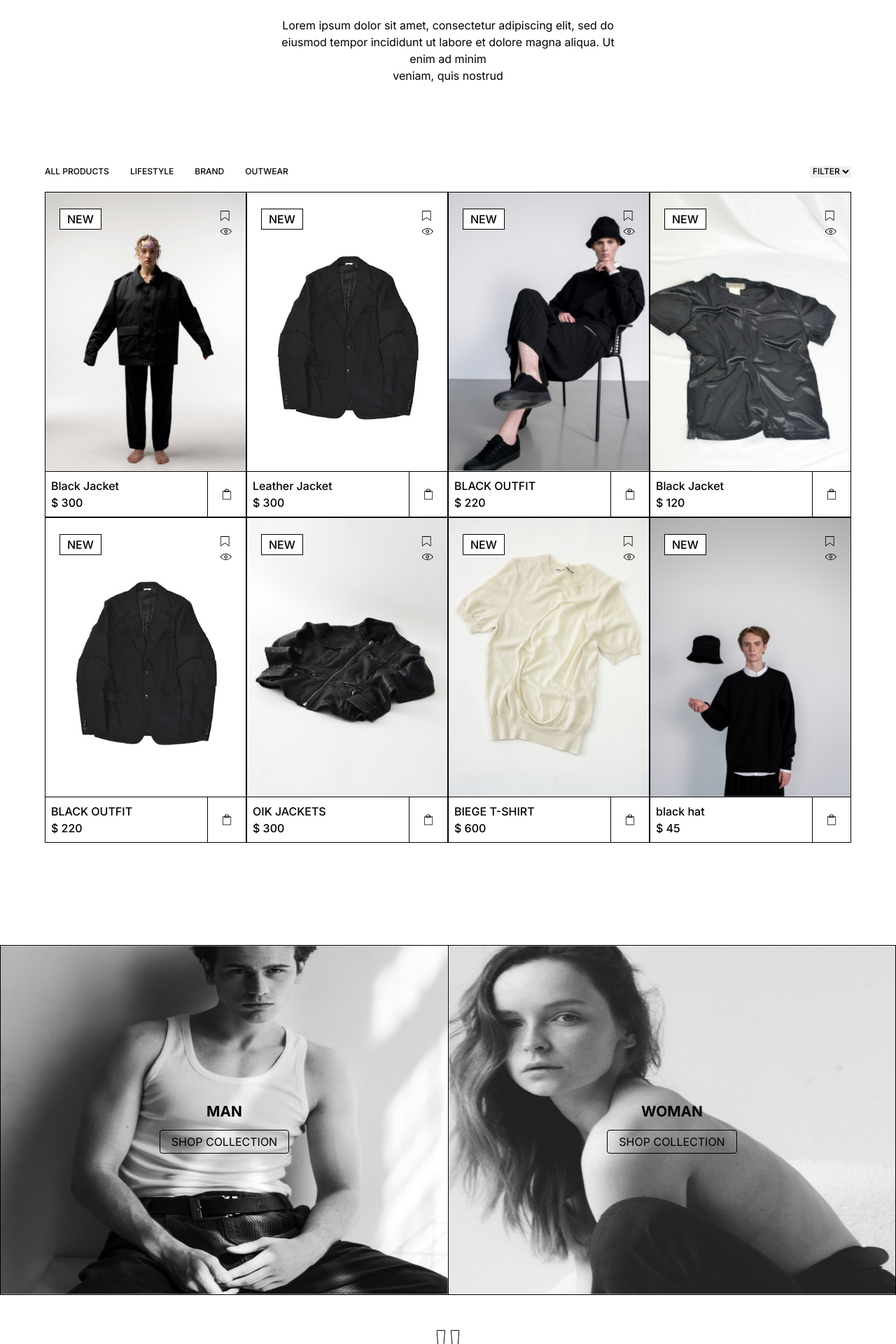
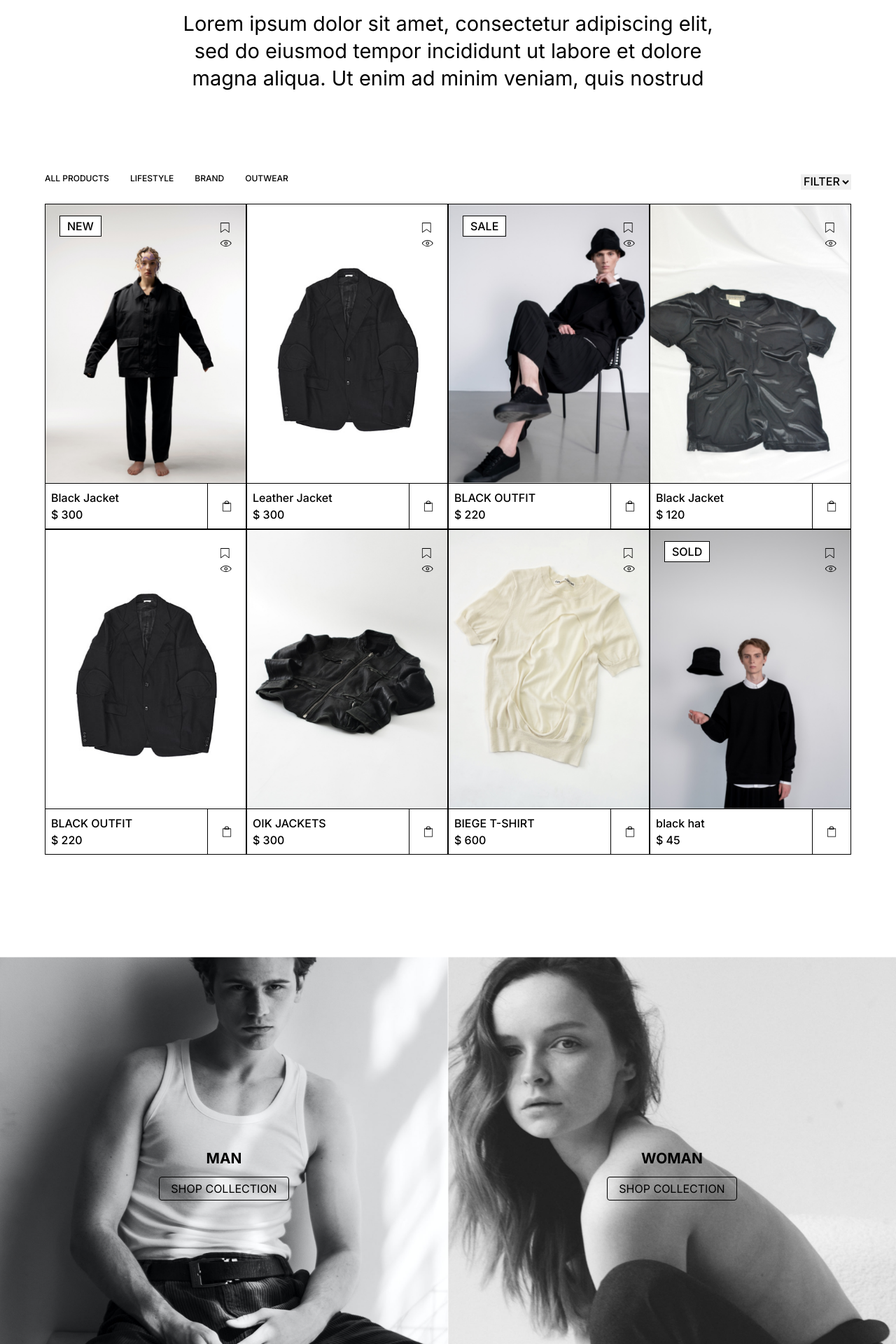
Before and after one commit to ibifaa/e-commerce, a Next.js app: page / in a window 1280 px wide. Shown: the part 660-2580 px from the top of the page at 70% size. Built offline with nearby package versions, Linux system fonts and the light colour scheme.

Commit message:
update on mobile view

```diff
--- a/src/app/components/card.tsx
+++ b/src/app/components/card.tsx
@@ -5,9 +5,10 @@ interface CardProps {
   src: string;
   price: number;
   name: string;
+  status: string;
 }
 
-function Card({ src, price, name }: CardProps) {
+function Card({ src, price, name, status }: CardProps) {
   const backgroundImageStyle = `url(${src})`;
   return (
     <div className="card">
@@ -16,9 +17,15 @@ function Card({ src, price, name }: CardProps) {
         style={{ backgroundImage: backgroundImageStyle }}
       >
         <div className="mt-4 flex justify-between">
-          <button className=" mx-[20px] py-[2px] m-auto px-[10px] border border-black bg-[white] text-[1rem]">
-            NEW
-          </button>
+          <div>
+            {" "}
+            {status && (
+              <p className="mx-[20px] py-[2px] m-auto px-[10px] border border-black bg-[white] text-[1rem]">
+                {status}
+              </p>
+            )}
+          </div>
+
           <div className="mx-[20px]">
             <img
               src="/images/svg/pseudo.svg"
--- a/src/app/components/content.tsx
+++ b/src/app/components/content.tsx
@@ -8,34 +8,40 @@ function Content() {
       src: "/images/png/tilesOne.png",
       price: 300,
       name: "Black Jacket",
+      status: "NEW",
     },
 
     {
       src: "images/png/product-new-img-1.jpg.png",
       price: 300,
       name: "Leather Jacket",
+      status: "",
     },
 
     {
       src: "images/png/Main-product-list-3.jpg.png",
       price: 220,
       name: "BLACK OUTFIT",
+      status: "SALE",
     },
     {
       src: "/images/png/Main-product-list-4.jpg.png",
       price: 120,
       name: "Black Jacket",
+      status: "",
     },
 
     {
       src: "images/png/product-new-img-1.jpg.png",
       price: 220,
       name: "BLACK OUTFIT",
+      status: "",
     },
     {
       src: "/images/png/Main-product-list-2.jpg.png",
       price: 300,
       name: "OIK JACKETS",
+      status: "",
     },
 
     {
@@ -47,6 +53,7 @@ function Content() {
       src: "/images/png/Main-product-list-8.jpg.png",
       price: 45,
       name: "black hat",
+      status: "SOLD",
     },
   ];
 
@@ -57,7 +64,6 @@ function Content() {
     "/images/png/div.qodef-e (4).png",
     "/images/png/div.qodef-e (5).png",
     "/images/png/div.qodef-e (1).png",
-    "/images/png/div.qodef-e (2).png",
     "/images/png/div.qodef-e (2).png",
     "/images/png/div.qodef-e (2).png",
   ];
@@ -84,16 +90,16 @@ function Content() {
   ];
 
   return (
-    <section className=" body-font text-black w-full">
-      <p className="text-center w-[40%] m-auto text-[1rem] mt-[60px]">
+    <section className=" body-font text-black w-full my-[50px]">
+      <p className="text-center w-[90%] sm:w-[60%] m-auto text-[29px] leading-[39px]">
         Lorem ipsum dolor sit amet, consectetur adipiscing elit, sed do eiusmod
-        tempor incididunt ut labore et dolore magna aliqua. Ut enim ad minim{" "}
-        <br /> veniam, quis nostrud
+        tempor incididunt ut labore et dolore magna aliqua. Ut enim ad minim
+        veniam, quis nostrud
       </p>
 
-      <div className="container py-24 mx-auto text-[12px] font-medium w-[90%] m-auto">
+      <div className="container py-24 mx-auto  font-medium w-[90%] m-auto">
         <nav className="flex justify-between my-[20px]">
-          <div className="flex gap-[30px]">
+          <div className="flex gap-[30px] text-[12px] leading-[15px]">
             {" "}
             <a> ALL PRODUCTS </a>
             <a>LIFESTYLE </a>
@@ -114,13 +120,14 @@ function Content() {
               src={item.src}
               price={item.price}
               name={item.name}
+              status={item.status}
             />
           ))}
         </div>
       </div>
 
-      <div className="grid lg:grid-cols-2 sm:grid-cols-1 h-[600px] py-[50px] w-full ">
-        <div className="bg-[url('/images/png/home-image.png')] bg-[length:100%_100%] bg-top p-[10%] bg-no-repeat border-l-[1px] border-t-[1px] border-b-[1px]  border-[black] flex justify-center items-center w-full">
+      <div className="grid lg:grid-cols-2 sm:grid-cols-1  py-[50px] w-full ">
+        <div className="bg-[url('/images/png/home-image.png')] bg-[length:100%_100%] bg-top p-[10%] bg-no-repeat flex justify-center items-center w-full sm:h-[600px] h-[500px]">
           <div className="m-auto pt-[10px]">
             <p className="text-black font-bold text-[1.3rem] text-center py-[10px]">
               MAN
@@ -130,8 +137,9 @@ function Content() {
             </button>
           </div>
         </div>
-        <div className="bg-[url('/images/png/main-home-category-img-5.jpg.png')] bg-[length:100%_100%] bg-center-top p-[10%] bg-no-repeat border-r-[1px] border-l-[1px] border-t-[1px] border-b-[1px] border-[black] flex justify-center items-center w-full">
-          <div className="m-auto pt-[10px]">
+
+        <div className="bg-[url('/images/png/main-home-category-img-5.jpg.png')] bg-[length:100%_100%] bg-center-top p-[10%] bg-no-repeat  flex justify-center items-center w-full sm:h-[600px] h-[500px]">
+          <div className="m-auto sm:pt-[10px]">
             <p className="text-black font-bold text-[1.3rem] text-center py-[10px]">
               WOMAN
             </p>
@@ -142,19 +150,19 @@ function Content() {
         </div>
       </div>
 
-      <div className="m-auto">
-        <div className="py-[50px">
+      <div className="m-auto h-[600px] sm:h-[300px] ">
+        <div className="">
           <img
             src="images/svg/svg.qodef-svg--quote-testimonials.svg"
-            className="m-auto"
+            className="m-auto my-[20px]"
             alt="icon"
           />
-          <p className="text-[29px] lg:w-[60%] sm:[90%] text-center leading-[50px] m-auto">
+          <p className="text-[20px] sm:text-[29px] sm:w-[60%] w-[90%] text-center leading-[30px] sm:leading-[50px] m-auto my-[20px]">
             Accusantium doloremque laudantium, totam rem aperiam. Sed ut
             perspiciatis unde omnis iste natus error sit voluptatem.
           </p>
         </div>
-        <div className="flex gap-[30px] flex-wrap justify-center  my-[20px]">
+        <div className="flex sm:gap-[30px] gap-[10px] flex-wrap justify-center  sm:my-[20px]">
           <img
             src="images/svg/Video-clients-img-2.png.svg"
             alt="botique icon"
@@ -166,19 +174,21 @@ function Content() {
         </div>
       </div>
 
-      <div className="bg-[url('/images/png/div.elementor-background-overlay.png')] bg-top bg-auto h-[600px] w-[90%] m-auto">
-        <div className="text-center text-white font-bold m-auto pt-[20%]">
-          <h4 className="text-[3rem]">
+      <div className="bg-[url('/images/png/div.elementor-background-overlay.png')] bg-top bg-auto bg-contain sm:bg-cover bg-no-repeat sm:w-[90%] m-auto sm:my-[50px] h-[180px] sm:h-[500px]">
+        <div className="text-center text-white font-bold m-auto pt-[15%] sm:pt-[18%]">
+          <h4 className="text-[2rem] text-center ml-[10px]">
             ONYX <span>x</span> THE FLOW
           </h4>
-          <button className="underline my-[20px]">READ MORE</button>
+          <button className="underline my-[10px] text-[0.7rem] text-center">
+            READ MORE
+          </button>
         </div>
       </div>
 
       <div className="my-[50px]">
         <div className="text-center my-[40px]">
           <h3 className="text-[35px] leading-[42px]">Read Our Blog Posts</h3>
-          <p className="text-[18px] w-[30%] leading-[22px] text-center m-auto">
+          <p className="sm:text-[18px] sm:w-[30%] w-[40%] leading-[22px] text-center m-auto">
             Lorem ipsum dolor sit amet, consectetur adipiscing ectetur elit, sed
             do eiusmod.
           </p>
@@ -250,9 +260,9 @@ function Content() {
         </div>
       </div>
 
-      <div className="bg-[url('/images/png/elementor.png')] w-[100%]  h-[381px] bg-no-repeat bg-center bg-contain text-center m-auto">
+      <div className="bg-[url('/images/png/elementor.png')] w-[100%] h-[381px] bg-no-repeat bg-center bg-contain text-center m-auto">
         <div className="pt-[8%]">
-          <p className="w-[40%] m-auto text-[35px] leading-[42px] mb-[10px]">
+          <p className="w-[95%] sm:w-[40%]  m-auto sm:text-[35px] text-[20px]  leading-[25px] sm:leading-[42px]  mb-[10px]">
             Sing up to our newsletter for all the latest news & discounts.
           </p>
           <div className="auto flex justify-center">
@@ -281,7 +291,7 @@ function Content() {
           <img src="/images/png/div.qodef-m-image.png" alt="" />
         </div>
 
-        <div className="my-[25%] w-[100%]">
+        <div className="my-[25%] w-[100%] px-[30px]">
           <div className="mx-[10px]">
             <p className="mb-8 leading-relaxed text-[35px] leading-[35px] my-[20px]">
               Meet The Artists Behind The Corsen Maria & Sophia
@@ -300,8 +310,10 @@ function Content() {
       </div>
 
       <div>
-        <p>Instagram</p>
-        <p>Follow us on @qodeinteractive</p>
+        <div className="px-[30px]">
+          <p>Instagram</p>
+          <p>Follow us on @qodeinteractive</p>
+        </div>
 
         <div className="sm:flex gap-5 p-3 overflow-auto grid grid-cols-2">
           {imageData.map((item, index) => (
--- a/src/app/components/heroSection.tsx
+++ b/src/app/components/heroSection.tsx
@@ -4,7 +4,7 @@ import Header from "./header";
 
 function HeroSection() {
   return (
-    <section className="hero-section text-black min-h-full  body-font bg-[url('/images/png/hero-img.png')]  sm:bg-cover sm:bg-center bg-no-repeat px-[20px]">
+    <section className="hero-section text-black min-h-full  body-font bg-[url('/images/png/hero-img.png')]  sm:bg-cover sm:bg-center bg-no-repeat px-[20px] mb-[50px]">
       <div className="m-auto">
         <Header />
       </div>
@@ -15,9 +15,9 @@ function HeroSection() {
             <h1 className="title-font sm:text-4xl text-[3rem] mb-4  font-bold text-center sm:text-left">
               Mixed Tiles
             </h1>
-            <p className="mb-8 leading-relaxed text-center sm:text-left">
-              Lorem ipsum dolor sit amet, consectetur <br /> adipiscing elit,
-              sed do eiusmod..
+            <p className="mb-8 leading-relaxed text-center sm:text-left sm:w-[60%]">
+              Lorem ipsum dolor sit amet, consectetur adipiscing elit, sed do
+              eiusmod..
             </p>
             <div className="flex  sm:justify-left my-[15px] ">
               <button className="inline-flex text-black border-[1px] border-black py-2 px-6 focus:outline-none hover:bg-gray-600 hover:text-white rounded text-lg">
@@ -27,7 +27,7 @@ function HeroSection() {
           </div>
         </div>
       </div>
-      <hr className="sm:border-[black] sm:m-[40px] py-[20px]" />
+      <hr className="border-[black] sm:m-[40px] py-[20px]" />
     </section>
   );
 }
```
